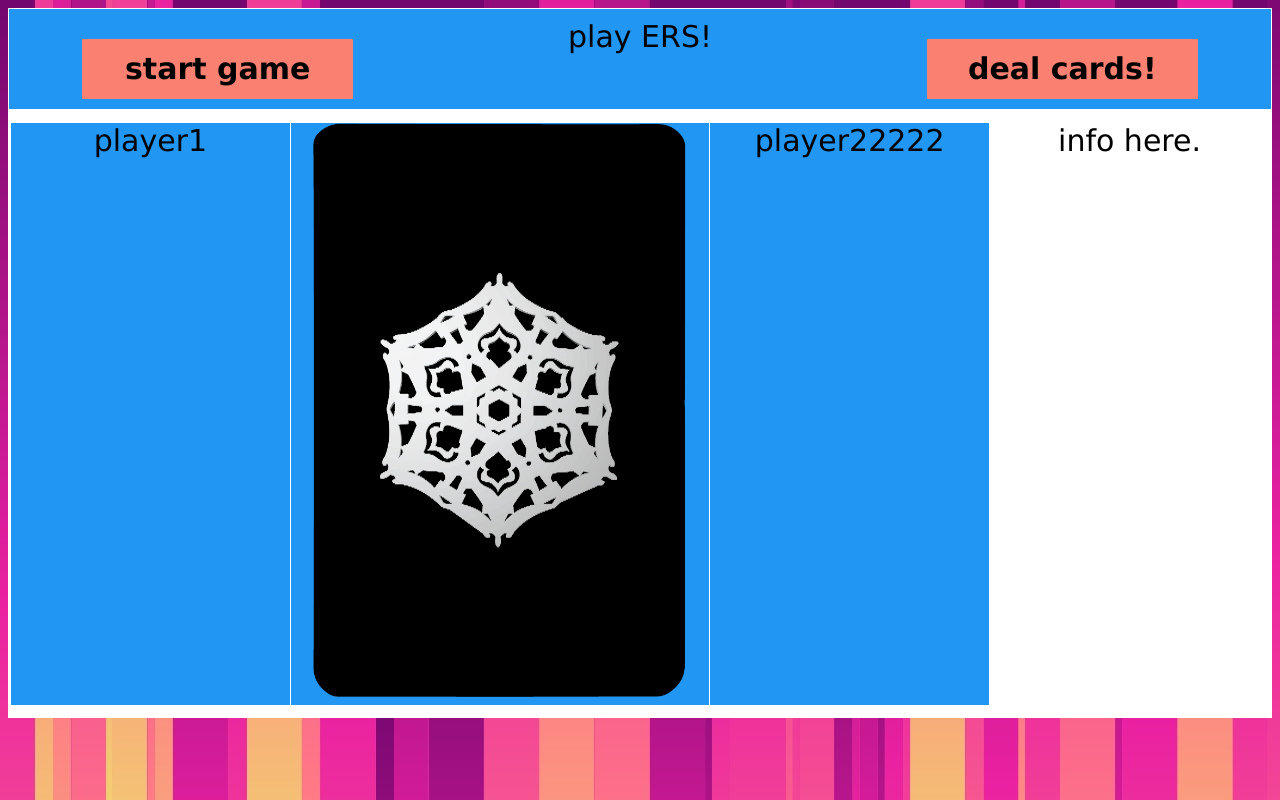
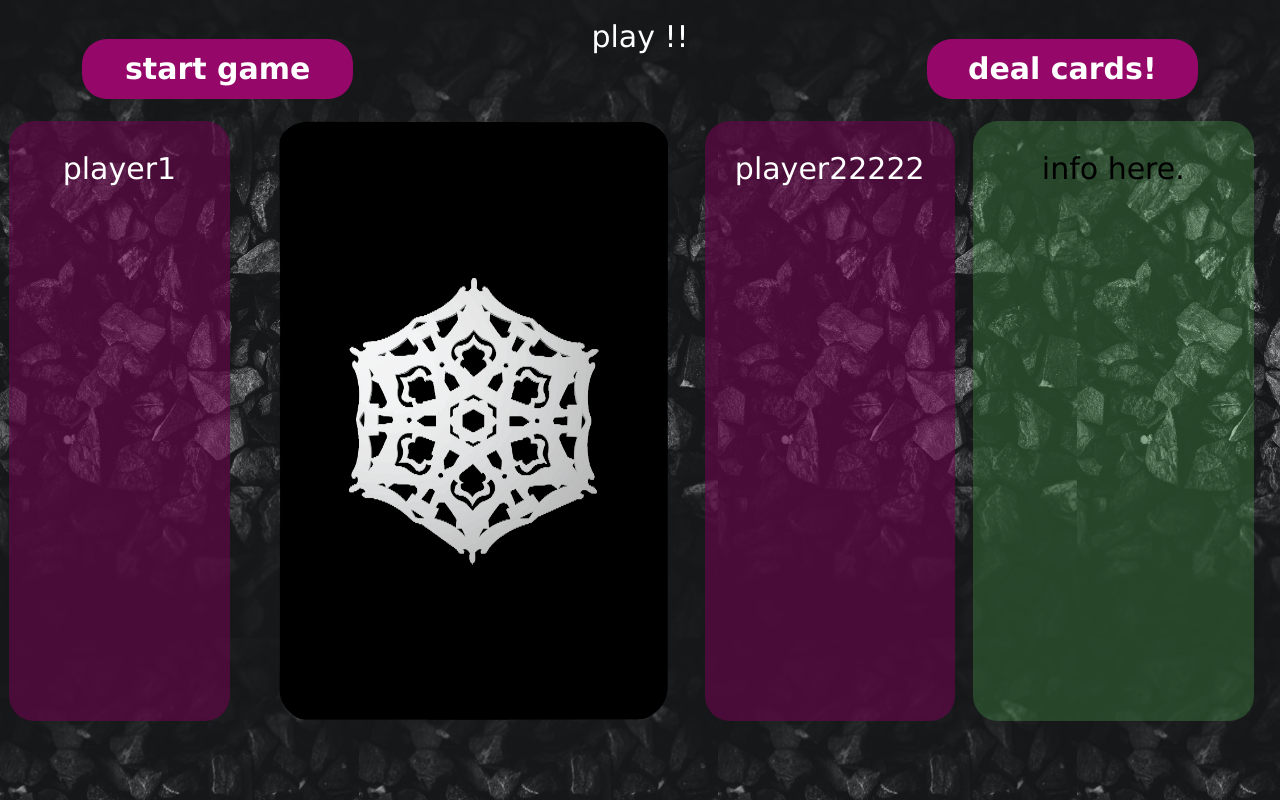
Before and after one commit to silpillasil/ers-game, a plain HTML site: page index.html in a window 1280 px wide. Drawn offline with Linux system fonts and the light colour scheme.

Commit message:
progress on css

```diff
--- a/c.css
+++ b/c.css
@@ -1,12 +1,15 @@
 
 body {
-  background-image: url('PNG/wp.jpg');
+  background-image: url('PNG/bn.jpg');
+  background-size: contain;
 }
 
 .currcard {
-     width:90%;
+     height: 100%;
      margin: 0 auto;
 }
+
+
 
 .button {
   margin-top: 20px;
@@ -14,8 +17,9 @@ body {
   line-height: 60px;
   font-weight: bold;
   /** padding: 0 40px; */
-  background: salmon;
+  background: #95086a;
   border: none;
+  border-radius: 25px;
   float:right;
   display: inline-block;
 }
@@ -23,36 +27,14 @@ body {
   background: lightsalmon;
 }
 
-.column {
-  float: left;
-  width: 33.33%;
-}
 
-/* Clear floats after the columns */
-.row:after {
-  content: "";
-  display: table;
-  clear: both;
-}
-
-/**
-.grid-container {
-  display: grid;
-  grid-template-areas:
-    'header header header header header header header'
-    'player1 player1 cards cards cards player2 player2'
-    'footer footer footer footer footer footer footer';
-  grid-gap: 10px;
-  background-color: #2196F3;
-  padding: 10px;
-} */
 
 .grid-container {
   display: grid;
-  max-height: 770px;
-  grid-template-rows: 0.5fr 6fr;
+  max-height: 620px;
+  grid-template-rows: 0.5fr 5fr;
   grid-gap: 2px;
-  background-color: white;
+  background-color: rgba(100, 100, 100, 0);
   padding: 1px;
 }
 
@@ -61,7 +43,8 @@ body {
   justify-items: center;
   grid-template-columns: 1fr 1fr 1fr;
   grid-gap: 5px;
-  background-color: #2196F3;
+  color: white;
+  background-color: transparent;
   padding: 1px;
   text-align: center;
 
@@ -69,35 +52,42 @@ body {
 
 .mid-row {
   display: grid;
-  grid-template-columns: 1fr 1.5fr 1fr 1fr;
+  grid-template-columns: 0.7fr 1.5fr 0.7fr 1fr;
   grid-gap: 4px;
+  max-height: 700px;
   grid-column-gap: 1px;
   justify-items: center;
-  background-color: white;
-  padding: 1px;
-  border: 2px solid white;
+  background-color: rgba(100, 100, 100, 0);
   text-align: center;
 
 }
 
-.item2 {
-    background-color: #2196F3;
+.inactive-player {
+    background-color: rgba(108, 4, 77, 0.60);
+    color: white;
     width: 100%;
+    border-radius: 25px;
+    box-sizing:border-box;
+    padding: 30px;
 }
 
 .card-panel {
-    background-color: #2196F3;
-    width: `100%;
+    background-color: rgba(100, 100, 100, 0);
+    align-items: center;
+    height: 600px;
+    width: 80%;
+    box-sizing:border-box;
+
 }
 
-.item4 {
-    background-color: #2196F3;
-    width: 100%;
+.sidebar {
+    background-color: rgba(76, 175, 80, 0.3);
+    width: 70%;
+    border-radius: 25px;
+    padding: 30px;
+
 }
 
-.footer {
-    background-color: #2196F3;
-}
 
 .grid-container > div {
 
--- a/index.html
+++ b/index.html
@@ -12,7 +12,7 @@
                   start game
                 </div>
                 <div class="game-title">
-                     play ERS!
+                     play !!
                 </div>
                 <div class="button" id="deal">
                   deal cards!
@@ -21,13 +21,13 @@
 
             <!-- middle row -->
             <div class="mid-row">
-                <div class="item2">
+                <div class="inactive-player">
                     player1
                 </div>
                 <div class="card-panel">
-                    <img src="PNG/card_back.png" alt="currcard" class="currcard" />
+                    <img src="PNG/card_back.png" alt="currcard" class="currcard" style="display:block;margin-left:auto;margin-right:auto;" align="center"/>
                 </div>
-                <div class="item4">
+                <div class="inactive-player">
                     player22222
                 </div>
                 <div class="sidebar">
```
Also changed, not shown: PNG/blue.jpg (added), PNG/bn.jpg (added), PNG/wall.jpg (added), 1 other file.
